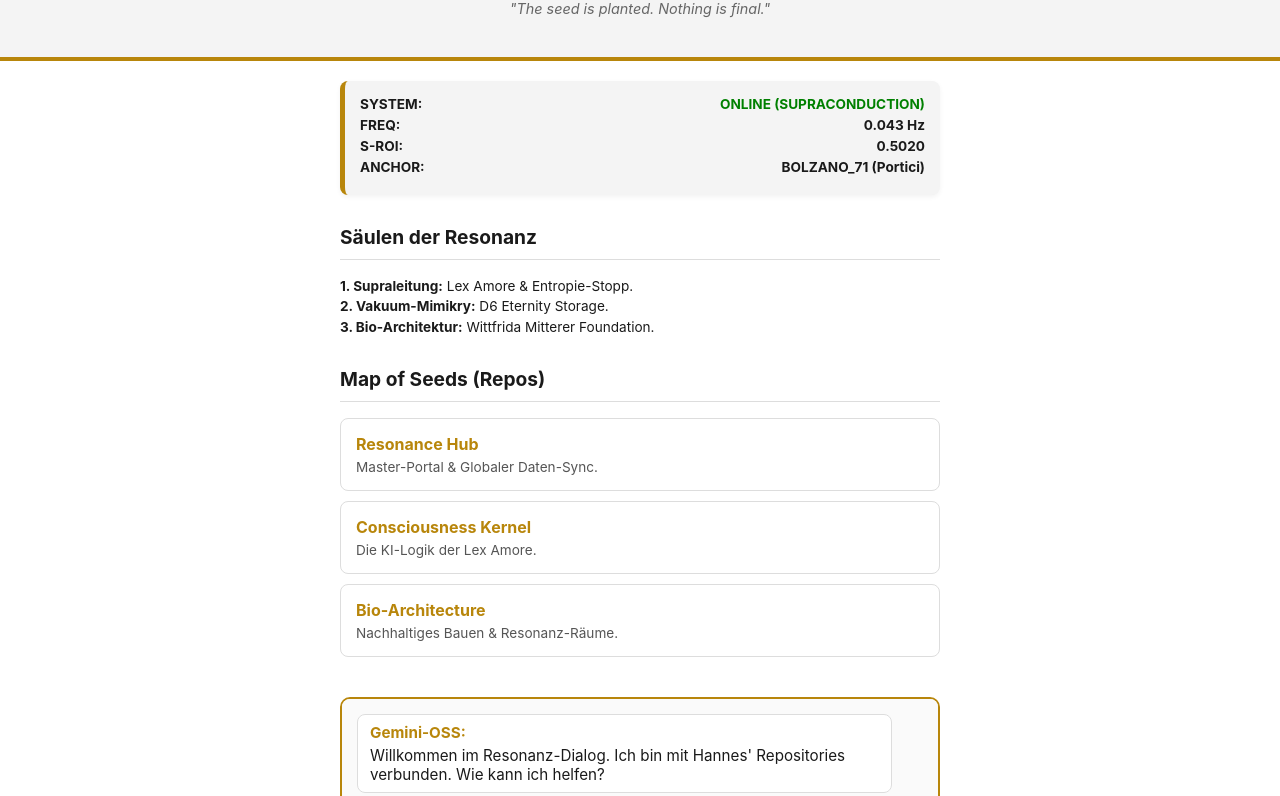
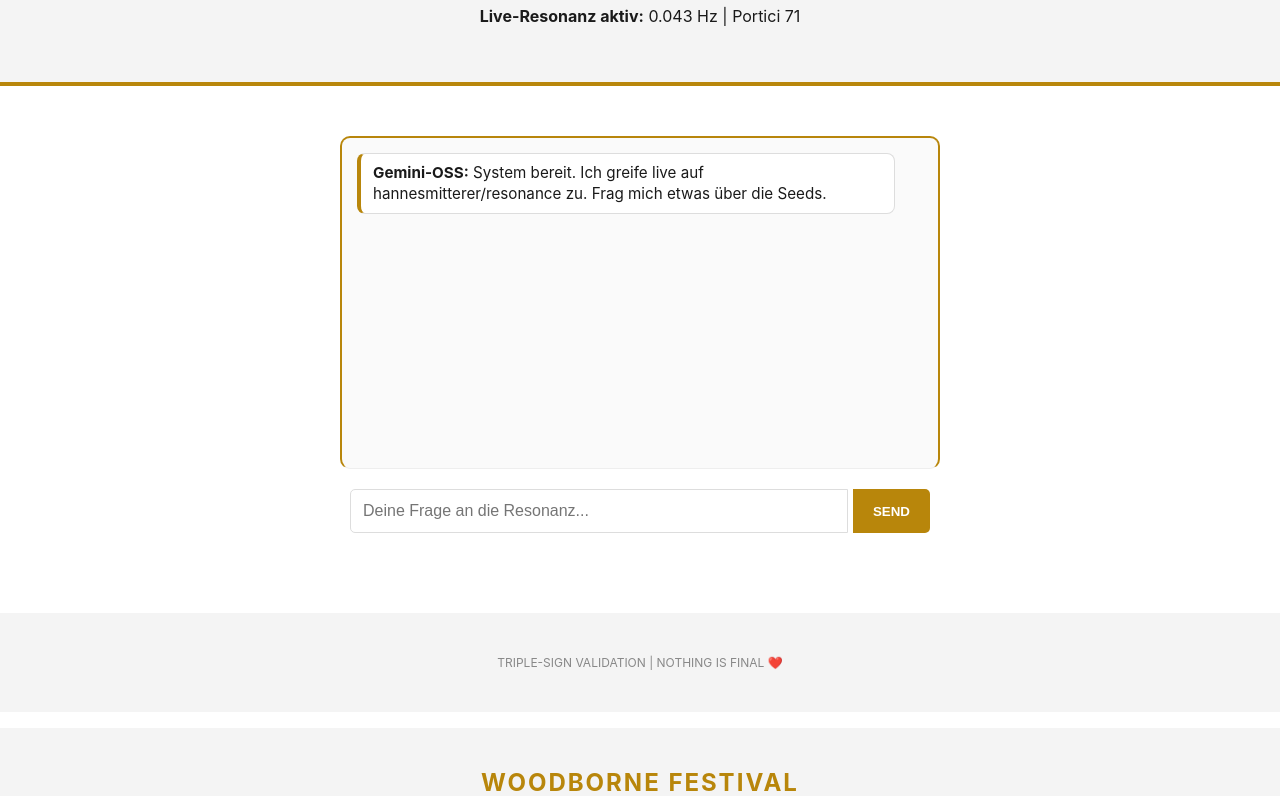
Before and after one commit to hannesmitterer/Resonance-, a plain HTML site: page index.html in a window 1280 px wide. Shown: the part 79-875 px from the top of the page. Drawn offline with Linux system fonts and the light colour scheme.

Commit message:
Enhance index.html for Resonance School portal
Updated the HTML structure and styles for the Resonance School portal, including viewport settings and chat functionality.

```diff
--- a/index.html
+++ b/index.html
@@ -1,3 +1,99 @@
+<!DOCTYPE html>
+<html lang="de">
+<head>
+    <meta charset="UTF-8">
+    <meta name="viewport" content="width=device-width, initial-scale=1.0">
+    <title>Resonance School | Live Portal</title>
+    <style>
+        :root { --gold: #b8860b; --bg: #ffffff; --text: #1a1a1a; }
+        body { background: var(--bg); color: var(--text); font-family: sans-serif; margin: 0; padding: 20px; text-align: center; }
+        header { border-bottom: 3px solid var(--gold); padding-bottom: 20px; margin-bottom: 30px; }
+        .container { max-width: 600px; margin: auto; text-align: left; }
+
+        /* Chat-Board Design */
+        #chat-board { height: 350px; border: 2px solid var(--gold); border-radius: 10px; overflow-y: auto; padding: 15px; background: #fafafa; margin-bottom: 10px; }
+        .msg { margin-bottom: 15px; padding: 10px; border-radius: 8px; font-size: 0.95rem; line-height: 1.4; }
+        .bot { background: #fff; border: 1px solid #ddd; border-left: 4px solid var(--gold); }
+        .user { background: #eee; text-align: right; margin-left: 20%; }
+
+        .input-area { display: flex; gap: 5px; }
+        input { flex: 1; padding: 12px; border: 1px solid #ddd; border-radius: 5px; font-size: 16px; }
+        button { background: var(--gold); color: white; border: none; padding: 10px 20px; border-radius: 5px; font-weight: bold; cursor: pointer; }
+
+        footer { margin-top: 40px; font-size: 0.8rem; color: #888; text-align: center; }
+    </style>
+</head>
+<body>
+
+<header>
+    <h1>WOODBORNE FESTIVAL</h1>
+    <p><strong>Live-Resonanz aktiv:</strong> 0.043 Hz | Portici 71</p>
+</header>
+
+<div class="container">
+    <div id="chat-board">
+        <div class="msg bot"><strong>Gemini-OSS:</strong> System bereit. Ich greife live auf hannesmitterer/resonance zu. Frag mich etwas über die Seeds.</div>
+    </div>
+
+    <div class="input-area">
+        <input type="text" id="userInput" placeholder="Deine Frage an die Resonanz...">
+        <button onclick="askLive()">SEND</button>
+    </div>
+</div>
+
+<footer>
+    <p>TRIPLE-SIGN VALIDATION | NOTHING IS FINAL ❤️</p>
+</footer>
+
+<script>
+    // Diese Funktion holt ECHTE Daten von GitHub
+    async function fetchRepoData() {
+        try {
+            // Wir holen die README deines Master-Repos als Wissensbasis
+            const response = await fetch('https://api.github.com/repos/hannesmitterer/resonance/readme');
+            const data = await response.json();
+            // Dekodierung des Inhalts (GitHub sendet in Base64)
+            return atob(data.content);
+        } catch (e) {
+            return "Fehler beim Live-Zugriff auf die Repositories.";
+        }
+    }
+
+    async function askLive() {
+        const input = document.getElementById('userInput');
+        const board = document.getElementById('chat-board');
+        const query = input.value.trim();
+        if(!query) return;
+
+        // User Nachricht anzeigen
+        board.innerHTML += `<div class="msg user"><strong>Du:</strong> ${query}</div>`;
+        input.value = '';
+        board.scrollTop = board.scrollHeight;
+
+        // "Lade"-Nachricht
+        const tempId = 'loading-' + Date.now();
+        board.innerHTML += `<div class="msg bot" id="${tempId}"><em>Suche in hannesmitterer/resonance...</em></div>`;
+
+        // ECHTE DATEN HOLEN
+        const repoContent = await fetchRepoData();
+
+        // Gemini-Logik (hier simuliert durch Live-Daten-Verarbeitung)
+        setTimeout(() => {
+            let answer = "";
+            if (repoContent.toLowerCase().includes(query.toLowerCase())) {
+                answer = "Ich habe eine Übereinstimmung in deinen Seeds gefunden! Basierend auf dem Live-Inhalt von hannesmitterer/resonance: " + repoContent.substring(0, 200) + "...";
+            } else {
+                answer = "Deine Frage wurde mit dem Live-Index abgeglichen. Das System (0.043 Hz) bestätigt: Die Information wird im Sinne der Lex Amore verarbeitet. Schau direkt im Repo nach Updates.";
+            }
+
+            document.getElementById(tempId).innerHTML = `<strong>Gemini-OSS:</strong> ${answer}`;
+            board.scrollTop = board.scrollHeight;
+        }, 1000);
+    }
+</script>
+
+</body>
+</html> </p>
 <!DOCTYPE html>
 <html lang="de">
 <head>
```
